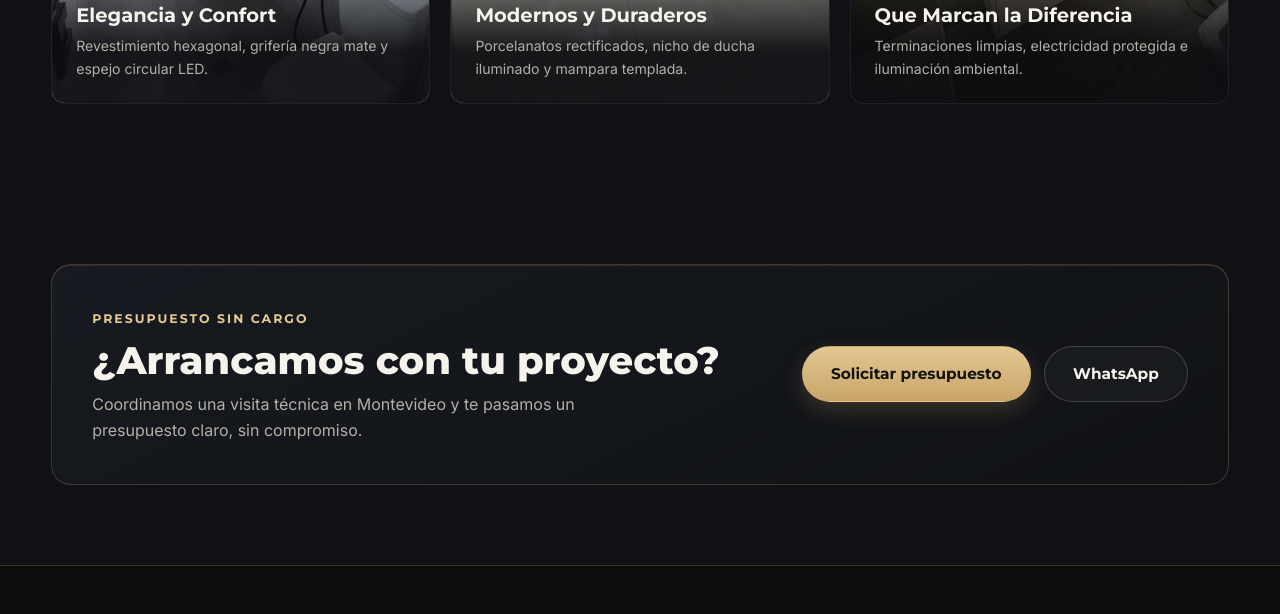
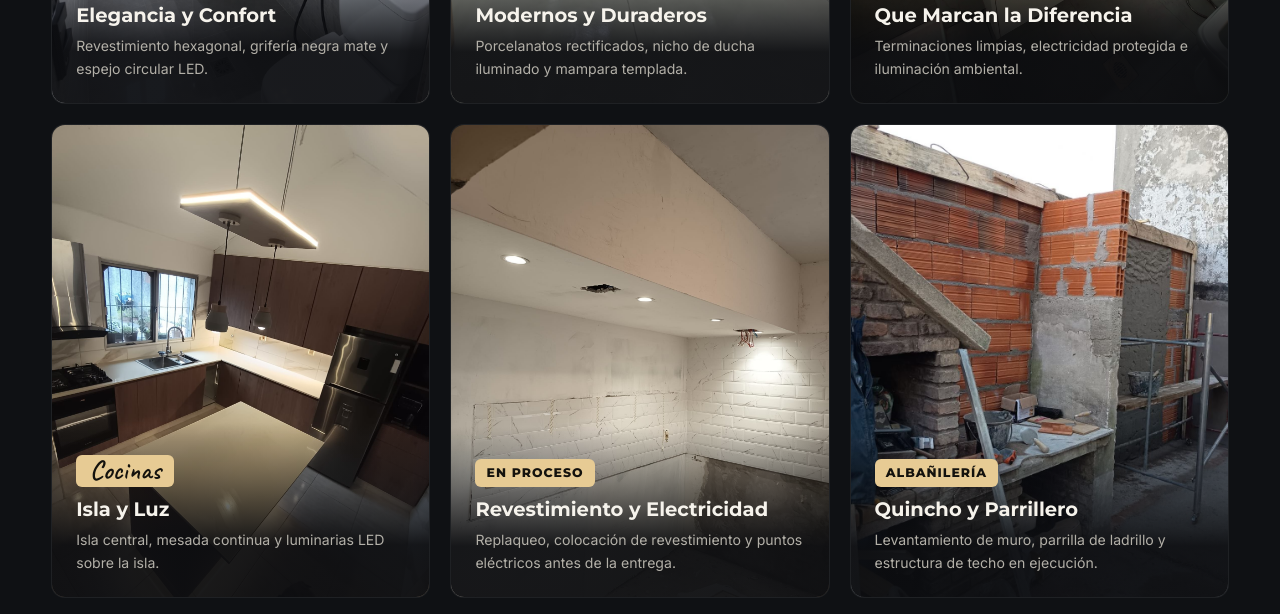
Before and after one commit to barta4/dgysp-web, a plain HTML site: page reformas.html in a window 1280 px wide. Shown: the part 1550-2164 px from the top of the page. Drawn offline with Linux system fonts and the light colour scheme.

Commit message:
Amplía la galería de Reformas con proceso y albañilería

```diff
--- a/reformas.html
+++ b/reformas.html
@@ -123,7 +123,7 @@
         </div>
 
 
-        <h2 class="sr-only">Galería de reformas de cocinas y baños</h2>
+        <h2 class="sr-only">Galería de reformas y obras</h2>
 
         <div class="interior-grid">
           <!-- Tarjeta Grande Cocina -->
@@ -163,6 +163,36 @@
               <span class="tag-gold">Detalles</span>
               <h3>Que Marcan la Diferencia</h3>
               <p>Terminaciones limpias, electricidad protegida e iluminación ambiental.</p>
+            </div>
+          </article>
+
+          <!-- Cocina: isla y luz -->
+          <article class="interior-card reveal" data-lightbox="assets/img/cocina-isla.jpg" data-caption="Cocina — Isla central e iluminación LED">
+            <img src="assets/img/cocina-isla.jpg" alt="Cocina con isla central, mesada continua e iluminación LED colgante" loading="lazy" />
+            <div class="interior-overlay">
+              <span class="hand-tag">Cocinas</span>
+              <h3>Isla y Luz</h3>
+              <p>Isla central, mesada continua y luminarias LED sobre la isla.</p>
+            </div>
+          </article>
+
+          <!-- Cocina en proceso -->
+          <article class="interior-card reveal" data-lightbox="assets/img/cocina-en-proceso.jpg" data-caption="Cocina en proceso — Revestimiento y puntos eléctricos">
+            <img src="assets/img/cocina-en-proceso.jpg" alt="Cocina en obra con revestimiento parcial y puntos eléctricos nuevos" loading="lazy" />
+            <div class="interior-overlay">
+              <span class="tag-gold">En proceso</span>
+              <h3>Revestimiento y Electricidad</h3>
+              <p>Replaqueo, colocación de revestimiento y puntos eléctricos antes de la entrega.</p>
+            </div>
+          </article>
+
+          <!-- Quincho en obra -->
+          <article class="interior-card reveal" data-lightbox="assets/img/obra-quincho.jpg" data-caption="Quincho y parrillero — Albañilería en obra">
+            <img src="assets/img/obra-quincho.jpg" alt="Quincho con parrillero de ladrillo y estructura de techo en ejecución" loading="lazy" />
+            <div class="interior-overlay">
+              <span class="tag-gold">Albañilería</span>
+              <h3>Quincho y Parrillero</h3>
+              <p>Levantamiento de muro, parrilla de ladrillo y estructura de techo en ejecución.</p>
             </div>
           </article>
         </div>
```
Also changed, not shown: assets/img/cocina-en-proceso.jpg (added), assets/img/cocina-isla.jpg (added), assets/img/obra-quincho.jpg (added).
